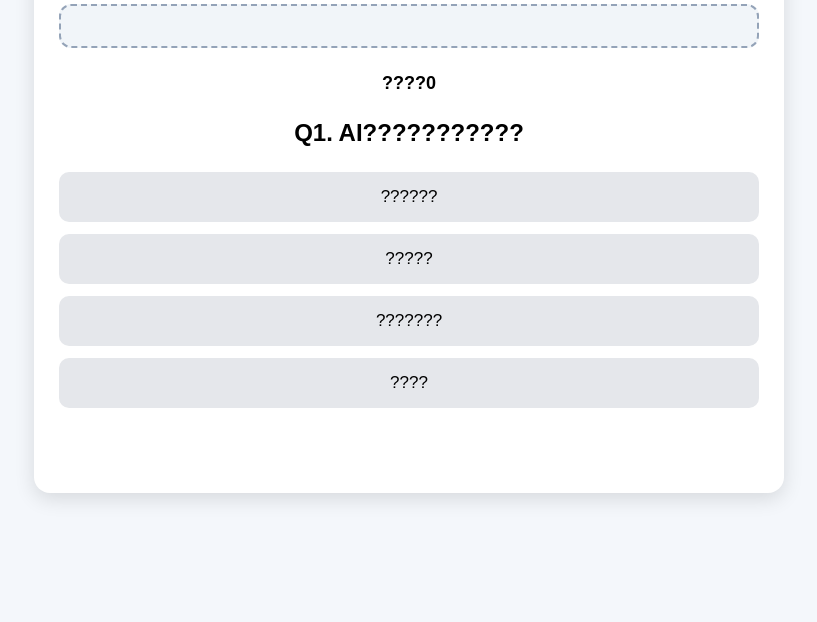
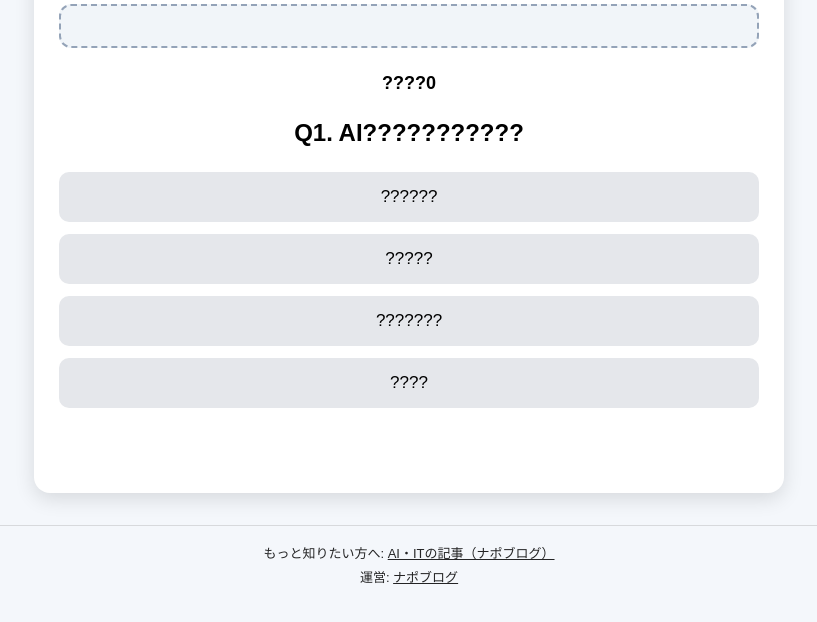
Before and after one commit to henry12-masa/AI_learninig, a plain HTML site: page index.html in a window 1280 px wide. Shown: the part 124-746 px from the top of the page, without its empty margins (231-1048 px from the left). Drawn offline with Linux system fonts and the light colour scheme.

Commit message:
Add footer link to napoblog (operator + related category)
Co-Authored-By: Claude Opus 5.5 <noreply@anthropic.com>
Claude-Session: https://claude.ai/code/session_01Www4SkLfqsjhpKnAZKzAKw

```diff
--- a/index.html
+++ b/index.html
@@ -551,5 +551,10 @@ loadQuestion();
 </script>
 </script>
 
+<!-- napoblog-footer -->
+<footer style="max-width:960px;margin:32px auto 0;padding:16px;border-top:1px solid rgba(128,128,128,.3);font-size:13px;line-height:1.8;text-align:center;opacity:.85">
+  <p style="margin:0">もっと知りたい方へ: <a href="https://napoblog.com/category/it" style="color:inherit;text-decoration:underline">AI・ITの記事（ナポブログ）</a></p>
+  <p style="margin:0">運営: <a href="https://napoblog.com/" style="color:inherit;text-decoration:underline">ナポブログ</a></p>
+</footer>
 </body>
 </html>
```
